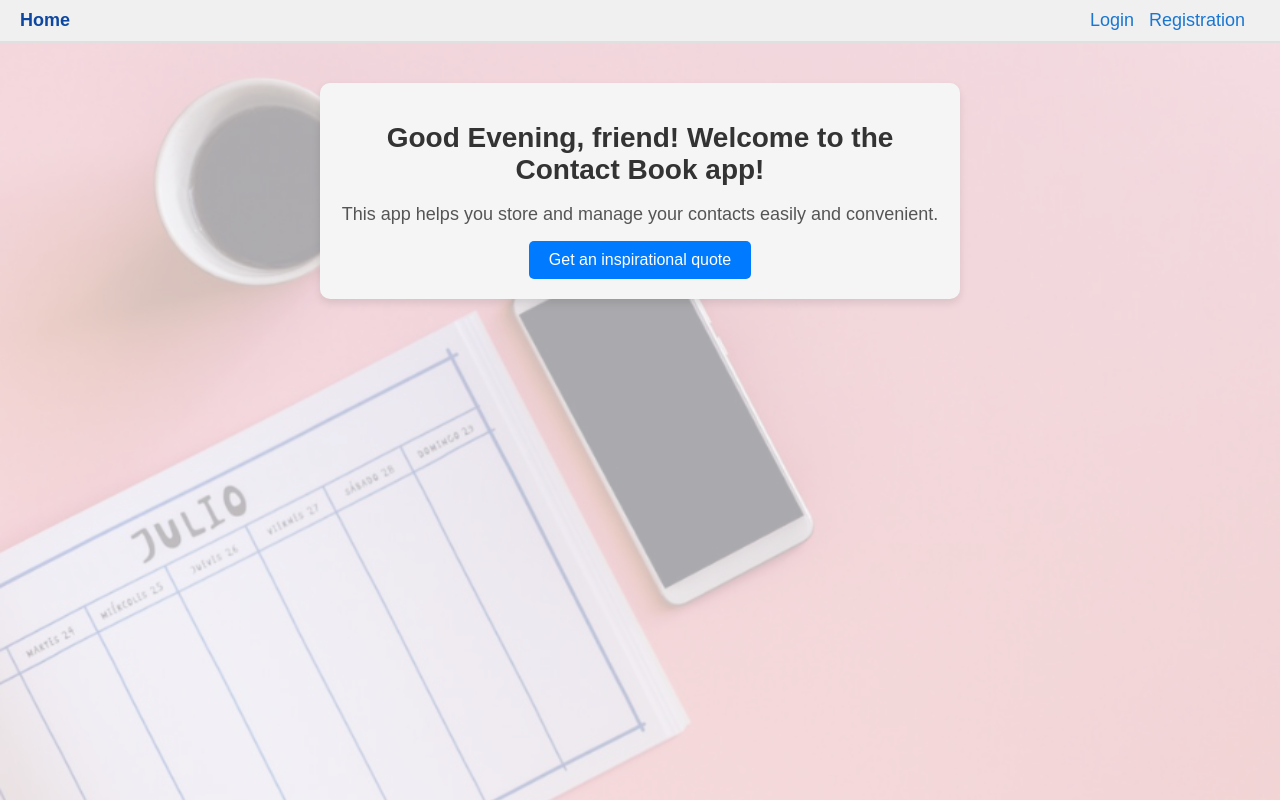
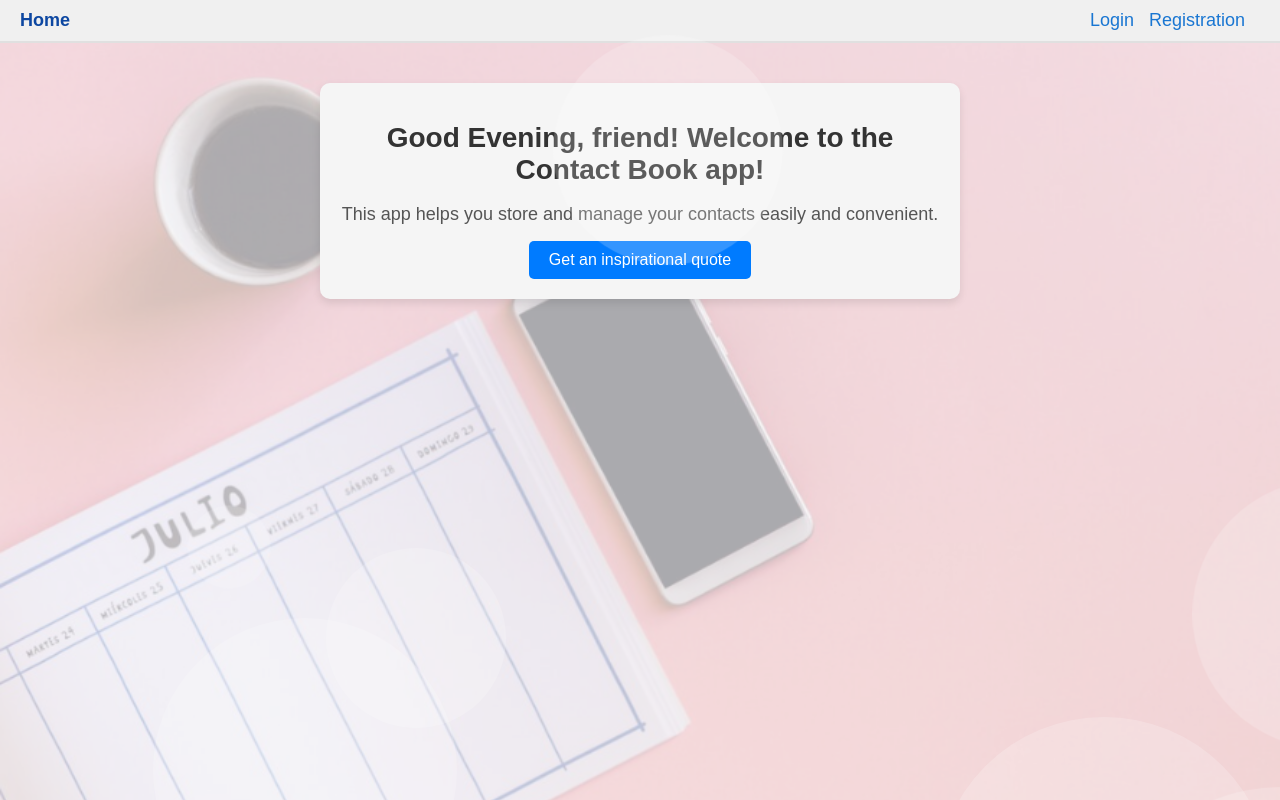
Before and after one commit to chasov-artem/goit-react-hw-08, a React (Vite) app: page / in a window 1280 px wide. Built offline with nearby package versions, Linux system fonts and the light colour scheme.

Commit message:
backAnimate

```diff
--- a/src/App.jsx
+++ b/src/App.jsx
@@ -13,6 +13,7 @@ import { refresh } from "./redux/auth/operations";
 import { selectIsRefreshing } from "./redux/auth/selectors";
 import { RestrictedRoute } from "./components/RestrictedRoute/RestrictedRoute";
 import { PrivateRoute } from "./components/PrivatRoute/PrivateRoute";
+import AnimatedBackground from "./components/AnimatedBackground/AnimatedBackground";
 
 const App = () => {
   const dispatch = useDispatch();
@@ -24,6 +25,7 @@ const App = () => {
 
   return isRefreshing ? null : (
     <>
+      <AnimatedBackground />
       <Toaster position="top-center" />
       <Routes>
         <Route path="/" element={<Layout />}>
--- /dev/null
+++ b/src/components/AnimatedBackground/AnimatedBackground.jsx
@@ -0,0 +1,31 @@
+import { motion } from "framer-motion";
+import styles from "./AnimatedBackground.module.css";
+
+const AnimatedBackground = () => {
+  return (
+    <motion.div className={styles.background}>
+      {Array.from({ length: 7 }).map((_, index) => (
+        <motion.div
+          key={index}
+          className={styles.ring}
+          animate={{
+            scale: [0.5, 1.2, 0.5],
+            opacity: [1, 1, 0.7],
+          }}
+          transition={{
+            repeat: Infinity,
+            duration: 8 + index * 3,
+          }}
+          style={{
+            top: `${Math.random() * 100}%`,
+            left: `${Math.random() * 100}%`,
+            width: `${100 + index * 50}px`,
+            height: `${100 + index * 50}px`,
+          }}
+        />
+      ))}
+    </motion.div>
+  );
+};
+
+export default AnimatedBackground;
--- /dev/null
+++ b/src/components/AnimatedBackground/AnimatedBackground.module.css
@@ -0,0 +1,15 @@
+.background {
+  position: fixed;
+  top: 0;
+  left: 0;
+  width: 100%;
+  height: 100%;
+  overflow: hidden;
+  pointer-events: none;
+}
+
+.ring {
+  position: absolute;
+  border-radius: 50%;
+  background-color: rgba(255, 255, 255, 0.2);
+}
```
